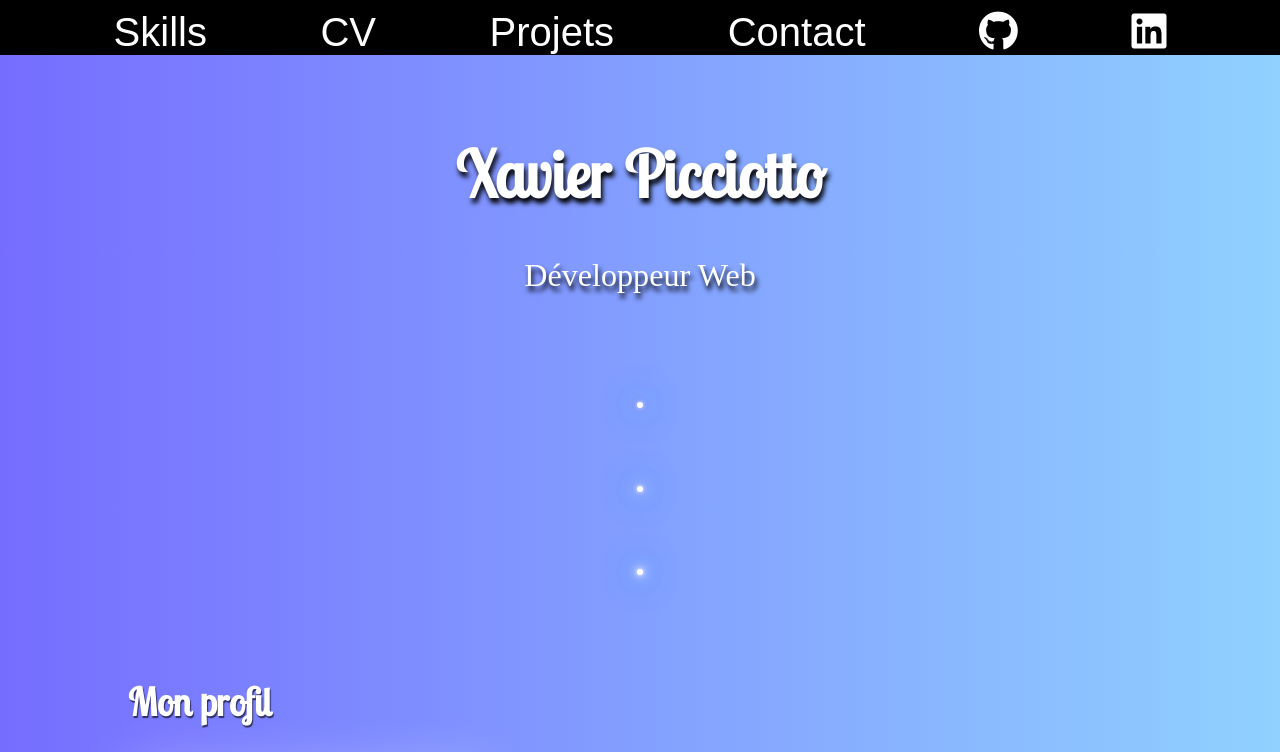
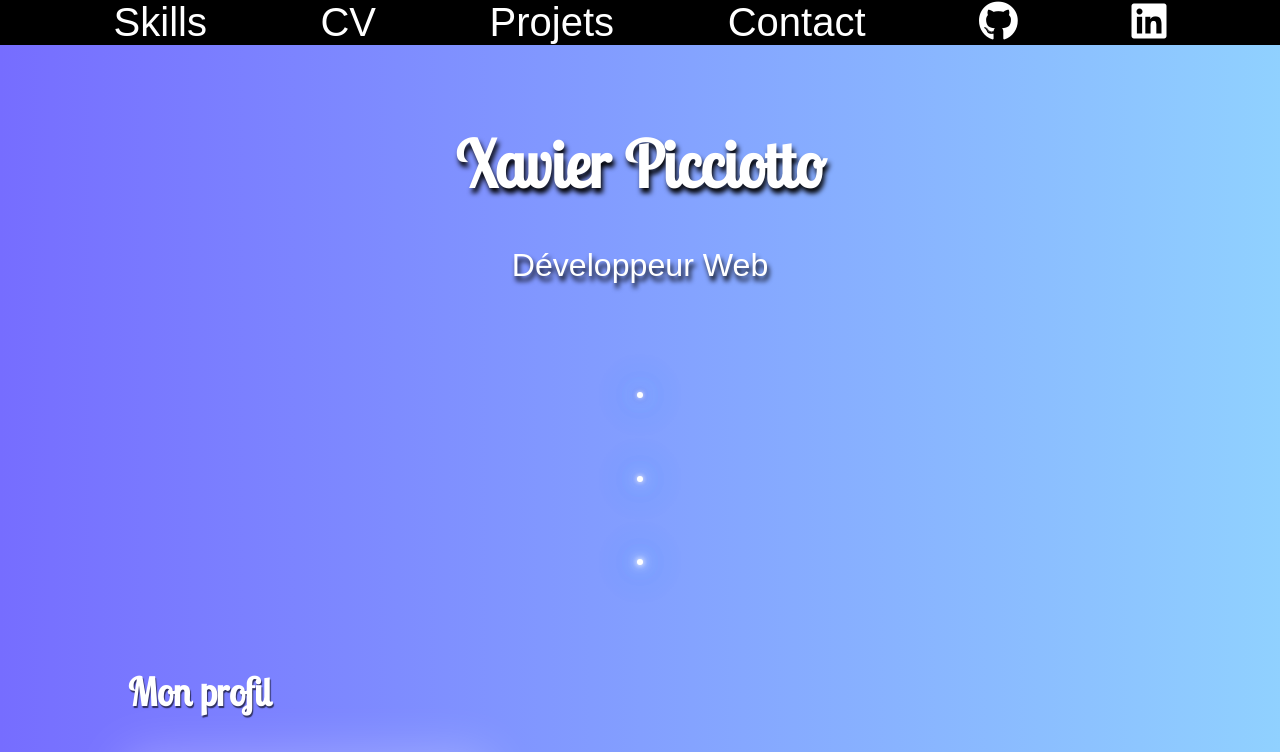
Before and after one commit to xavierpicciotto/Mon-Portfolio, a Vue app: page / in a window 1280 px wide. Shown: the top 752 px of the page. Built offline with nearby package versions, Linux system fonts and the light colour scheme.

Commit message:
Update App.vue

```diff
--- a/src/App.vue
+++ b/src/App.vue
@@ -3,6 +3,15 @@
     <router-view />
   </div>
 </template>
+<script>
+export default {
+    created(){
+      if(this.$route.path !== "/"){
+        this.$router.push("/");
+      }
+    }
+}
+</script>
 
 <style lang="scss">
   body {
@@ -10,7 +19,6 @@
     margin: 0;
     padding: 0;
     background-image: -webkit-linear-gradient(0deg, #766dff 0%, #0296ff70 100%);
-    border-top: 10px solid black;
     overflow-x: hidden;
 
   }
@@ -22,7 +30,7 @@
     margin: 0;
     padding: 0;
     color: rgb(255, 255, 255);
-    overflow-x: hidden;
+    font-family: sans-serif;
   }
   a{
     text-decoration: none;
```
